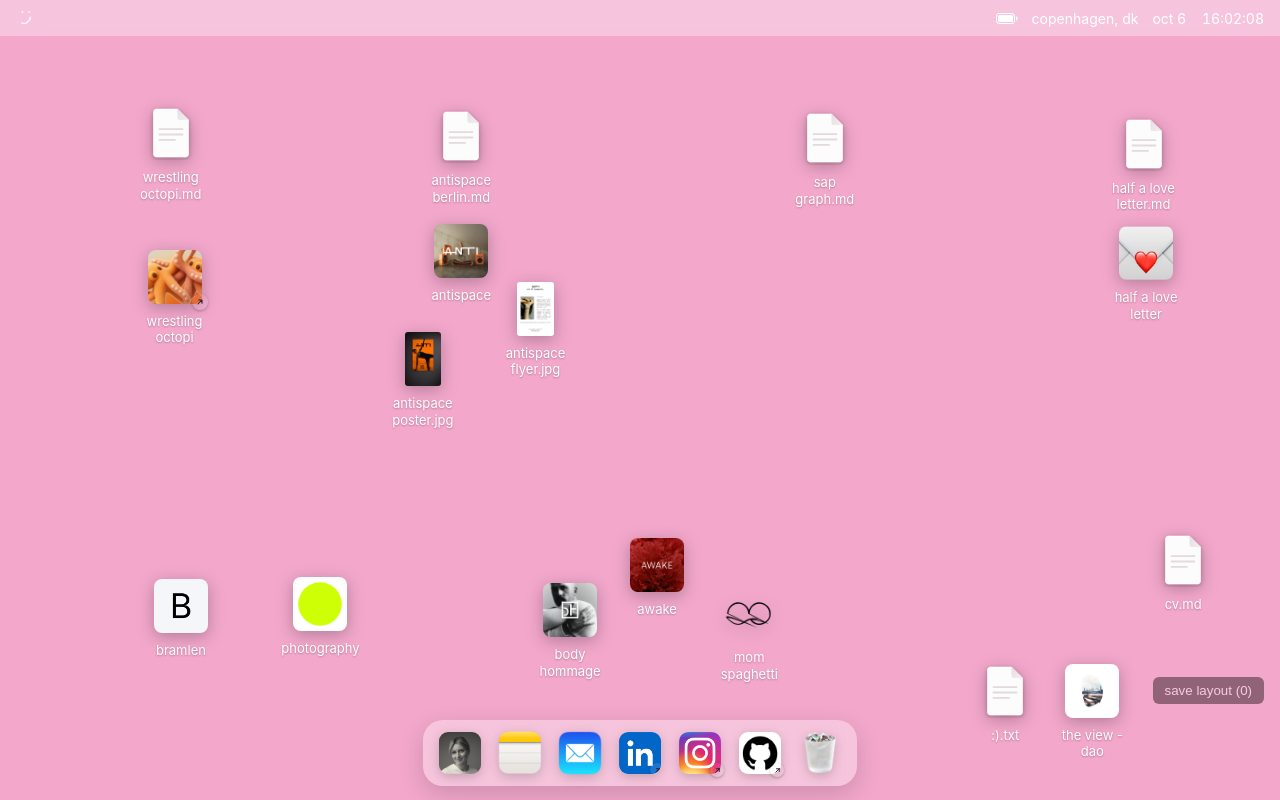
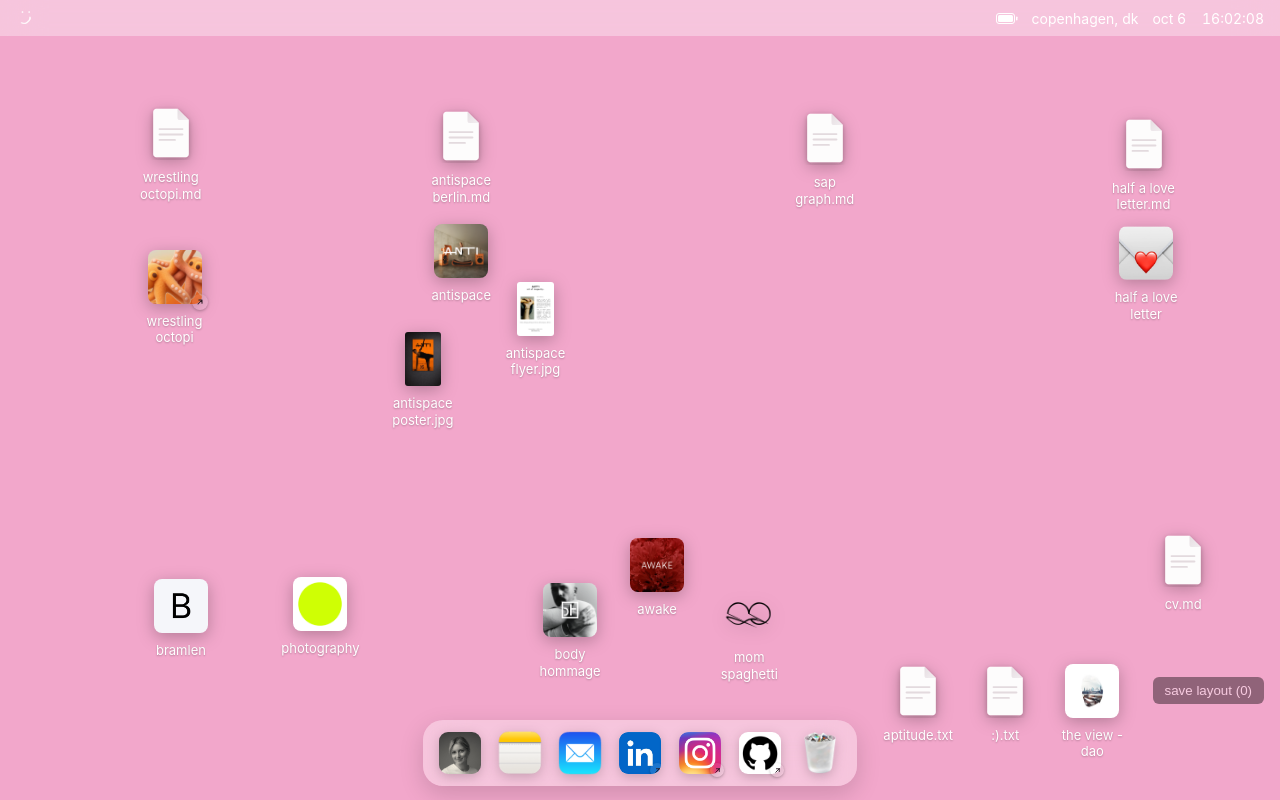
Before and after one commit to tetetootoo/half-odd-web, a React (Vite) app: page / in a window 1280 px wide. Built offline with nearby package versions, Linux system fonts and the light colour scheme.

Commit message:
Add quiet personal aptitude document

```diff
--- a/src/components/CaseStudy/MarkdownDoc.tsx
+++ b/src/components/CaseStudy/MarkdownDoc.tsx
@@ -6,6 +6,7 @@ import { CASE_STUDIES, type CaseStudyId } from '../../data/caseStudies';
 import { CaseStudyMedia } from './CaseStudyMedia';
 import { compileCaseStudy, type CaseBlock } from './markdown';
 import styles from './MarkdownDoc.module.css';
+import textStyles from './MarkdownTextDoc.module.css';
 
 function safeUrl(url: string) {
   return /^(https?:\/\/|mailto:|\/[^/]|#)/i.test(url) ? url : undefined;
@@ -105,9 +106,9 @@ export function MarkdownDoc({ caseStudyId, onOpenItem }: { caseStudyId: CaseStud
 }
 
 export function MarkdownTextDoc({ markdown }: { markdown: string }) {
-  const tokens = useMemo(() => Lexer.lex(markdown), [markdown]);
-  return <article className={`${styles.document} ${styles.editorial}`}>
-    <div className={styles.page}>{tokens.map((token, i) => <div className={styles.block} key={i}>{renderToken(token)}</div>)}</div>
+  const tokens = useMemo(() => Lexer.lex(markdown).filter(token => token.type !== 'space'), [markdown]);
+  return <article className={`${styles.document} ${textStyles.document}`}>
+    <div className={`${styles.page} ${textStyles.page}`}>{tokens.map((token, i) => <Fragment key={i}>{renderToken(token)}</Fragment>)}</div>
   </article>;
 }
 
--- /dev/null
+++ b/src/components/CaseStudy/MarkdownTextDoc.module.css
@@ -0,0 +1,22 @@
+/* Quiet prose using the shared document palette, column and heading scale. */
+.document {
+  font-family: inherit;
+  font-weight: 400;
+  line-height: 1.6;
+  text-align: left;
+  text-transform: none;
+}
+.document .page { max-width: 792px; margin-inline: auto; }
+.page :is(h1, h2, p) { margin: 0; }
+.page h1 { font-size: 32px; line-height: 1.2; letter-spacing: -.01em; font-weight: 600; margin-bottom: 28px; }
+.page h2 { font-size: 20px; line-height: 1.3; letter-spacing: -.01em; font-weight: 600; margin-top: 48px; margin-bottom: 24px; }
+.page p { font-size: 16px; line-height: 1.6; font-weight: 400; }
+.page p + p { margin-top: 20px; }
+.page strong { font-weight: 600; }
+.page p:has(> strong:only-child) { margin-top: 28px; }
+.page h2 + p:has(> strong:only-child) { margin-top: 0; }
+.page p:has(> strong:only-child) + p { margin-top: 6px; }
+@container (max-width: 700px) {
+  .page h1 { font-size: 28px; }
+  .page h2 { font-size: 18px; }
+}
--- a/src/components/Desktop/Desktop.tsx
+++ b/src/components/Desktop/Desktop.tsx
@@ -305,6 +305,7 @@ export function Desktop() {
               <DesktopIcon
                 key={item.id}
                 label={item.label}
+                preserveLabelCase={item.preserveLabelCase}
                 ariaLabel={ariaLabelFor(item, isAudioPlaying)}
                 xPercent={position.x}
                 yPercent={position.y}
@@ -366,6 +367,7 @@ export function Desktop() {
         {trashGhost && ghostItem && (
           <DesktopIconGhost
             label={ghostItem.label}
+            preserveLabelCase={ghostItem.preserveLabelCase}
             iconSrc={ghostItem.kind === 'audio' ? ghostItem.posterSrc : ghostItem.iconSrc}
             imagePreview={ghostItem.kind === 'image'}
             left={trashGhost.left}
--- a/src/components/DesktopIcon/DesktopIcon.tsx
+++ b/src/components/DesktopIcon/DesktopIcon.tsx
@@ -9,6 +9,7 @@ interface PlaybackControl {
 
 interface DesktopIconProps {
   label: string;
+  preserveLabelCase?: boolean;
   ariaLabel: string;
   xPercent: number;
   yPercent: number;
@@ -32,10 +33,11 @@ interface DesktopIconProps {
 
 function IconFace({
   label,
+  preserveLabelCase,
   iconSrc,
   playback,
   showLinkBadge,
-}: Pick<DesktopIconProps, 'label' | 'iconSrc' | 'playback' | 'showLinkBadge'>) {
+}: Pick<DesktopIconProps, 'label' | 'preserveLabelCase' | 'iconSrc' | 'playback' | 'showLinkBadge'>) {
   return (
     <>
       <span className={styles.glyphWrapper}>
@@ -73,7 +75,7 @@ function IconFace({
           </span>
         )}
       </span>
-      <span className={styles.label}>{capitalizeLabel(label)}</span>
+      <span className={styles.label}>{preserveLabelCase ? label : capitalizeLabel(label)}</span>
     </>
   );
 }
@@ -83,6 +85,7 @@ function IconFace({
 // instead (or drops it in the Trash).
 export function DesktopIcon({
   label,
+  preserveLabelCase,
   ariaLabel,
   xPercent,
   yPercent,
@@ -145,7 +148,7 @@ export function DesktopIcon({
     top: `${yPercent}%`,
     translate: `${offset.x + (exiting ? dropOffset.x : 0)}px ${offset.y + (exiting ? dropOffset.y : 0)}px`,
   };
-  const face = <IconFace label={label} iconSrc={iconSrc} playback={playback} showLinkBadge={showLinkBadge} />;
+  const face = <IconFace label={label} preserveLabelCase={preserveLabelCase} iconSrc={iconSrc} playback={playback} showLinkBadge={showLinkBadge} />;
 
   if (href) {
     return (
@@ -187,10 +190,10 @@ export function DesktopIcon({
 
 // Non-interactive stand-in that follows the pointer while an item is
 // dragged out of the Trash window onto the desktop.
-export function DesktopIconGhost({ label, iconSrc, imagePreview, left, top }: { label: string; iconSrc?: string; imagePreview?: boolean; left: number; top: number }) {
+export function DesktopIconGhost({ label, preserveLabelCase, iconSrc, imagePreview, left, top }: { label: string; preserveLabelCase?: boolean; iconSrc?: string; imagePreview?: boolean; left: number; top: number }) {
   return (
     <div className={`${styles.icon} ${imagePreview ? styles.imagePreview : ''} ${styles.selected} ${styles.ghost}`} style={{ left, top }} aria-hidden="true">
-      <IconFace label={label} iconSrc={iconSrc} />
+      <IconFace label={label} preserveLabelCase={preserveLabelCase} iconSrc={iconSrc} />
     </div>
   );
 }
--- a/src/data/desktopContent.ts
+++ b/src/data/desktopContent.ts
@@ -1,3 +1,4 @@
+import aptitudeMarkdown from './aptitude.txt?raw';
 import cvMarkdown from '../../public/media/cv/CV.md?raw';
 import { CASE_STUDIES, MARKDOWN_DOCUMENT_ICON, type CaseStudyId } from './caseStudies';
 import type { TextBlock } from './textBlocks';
@@ -38,6 +39,7 @@ export interface NoteEntry {
 export interface DesktopItem {
   id: string;
   label: string;
+  preserveLabelCase?: boolean;
   kind: WindowKind;
   windowTitle: string;
   x: number;
@@ -281,6 +283,17 @@ export const desktopItems: DesktopItem[] = [
     iconSrc: '/media/photo-portfolio/icon.png',
   },
   {
+    id: 'aptitude',
+    label: 'aptitude.txt',
+    preserveLabelCase: true,
+    kind: 'markdown',
+    markdown: aptitudeMarkdown,
+    windowTitle: 'aptitude.txt',
+    iconSrc: MARKDOWN_DOCUMENT_ICON,
+    x: 68.3,
+    y: 81.1,
+  },
+  {
     id: 'cv',
     label: 'CV.md',
     kind: 'markdown',
--- a/src/data/mobileContent.ts
+++ b/src/data/mobileContent.ts
@@ -1,3 +1,4 @@
+import aptitudeMarkdown from './aptitude.txt?raw';
 import cvMarkdown from '../../public/media/cv/CV.md?raw';
 import { CASE_STUDIES, type CaseStudyId } from './caseStudies';
 import type { TextBlock } from './textBlocks';
@@ -277,6 +278,13 @@ export const gridApps: MobileAppItem[] = [
     ],
   },
   {
+    id: 'aptitude',
+    label: 'aptitude.txt',
+    kind: 'markdown',
+    markdown: aptitudeMarkdown,
+    iconSrc: '/icons/md-icon-mobile.png',
+  },
+  {
     id: 'cv',
     label: 'CV.md',
     kind: 'markdown',
```
Also changed, not shown: src/data/aptitude.txt (added).
